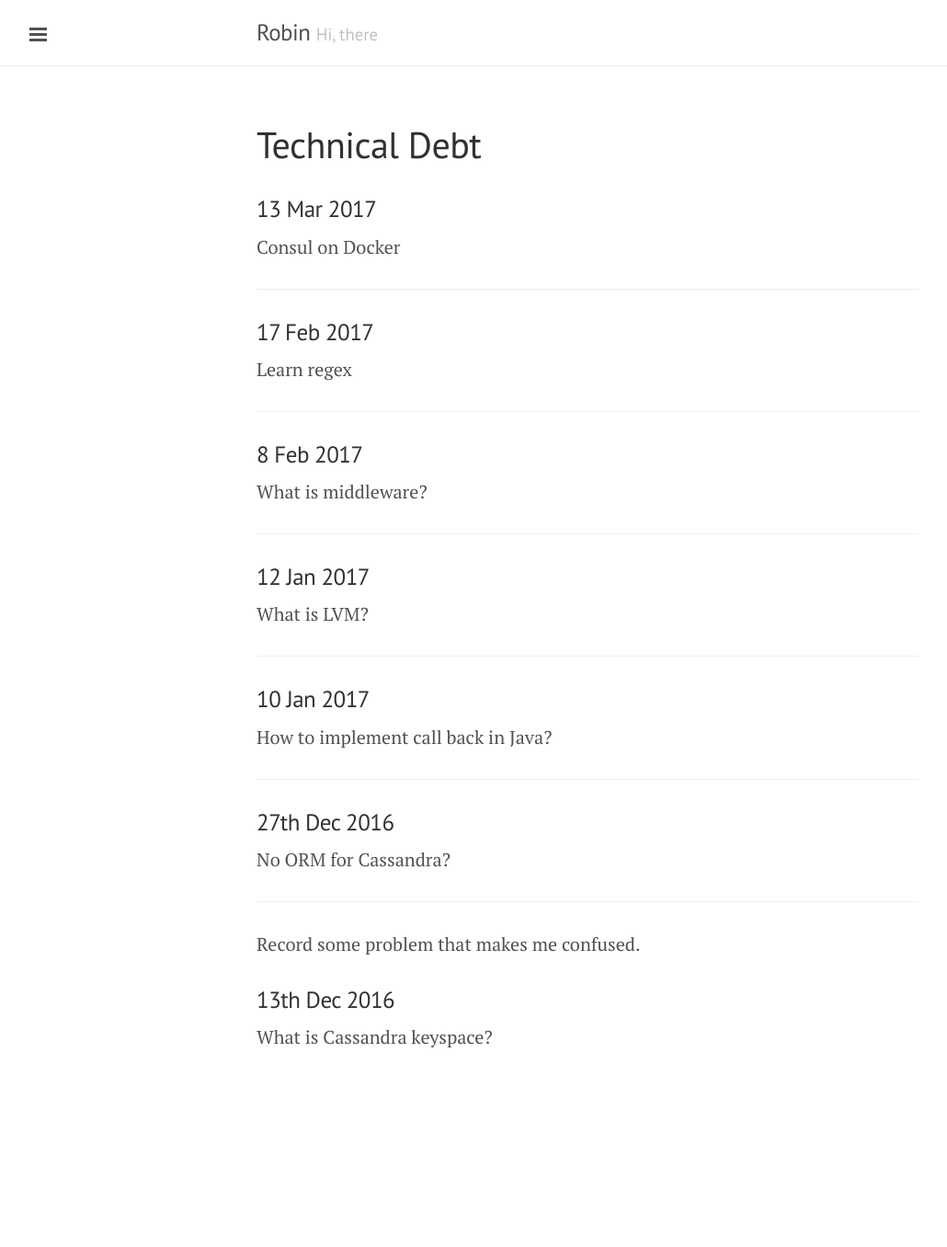
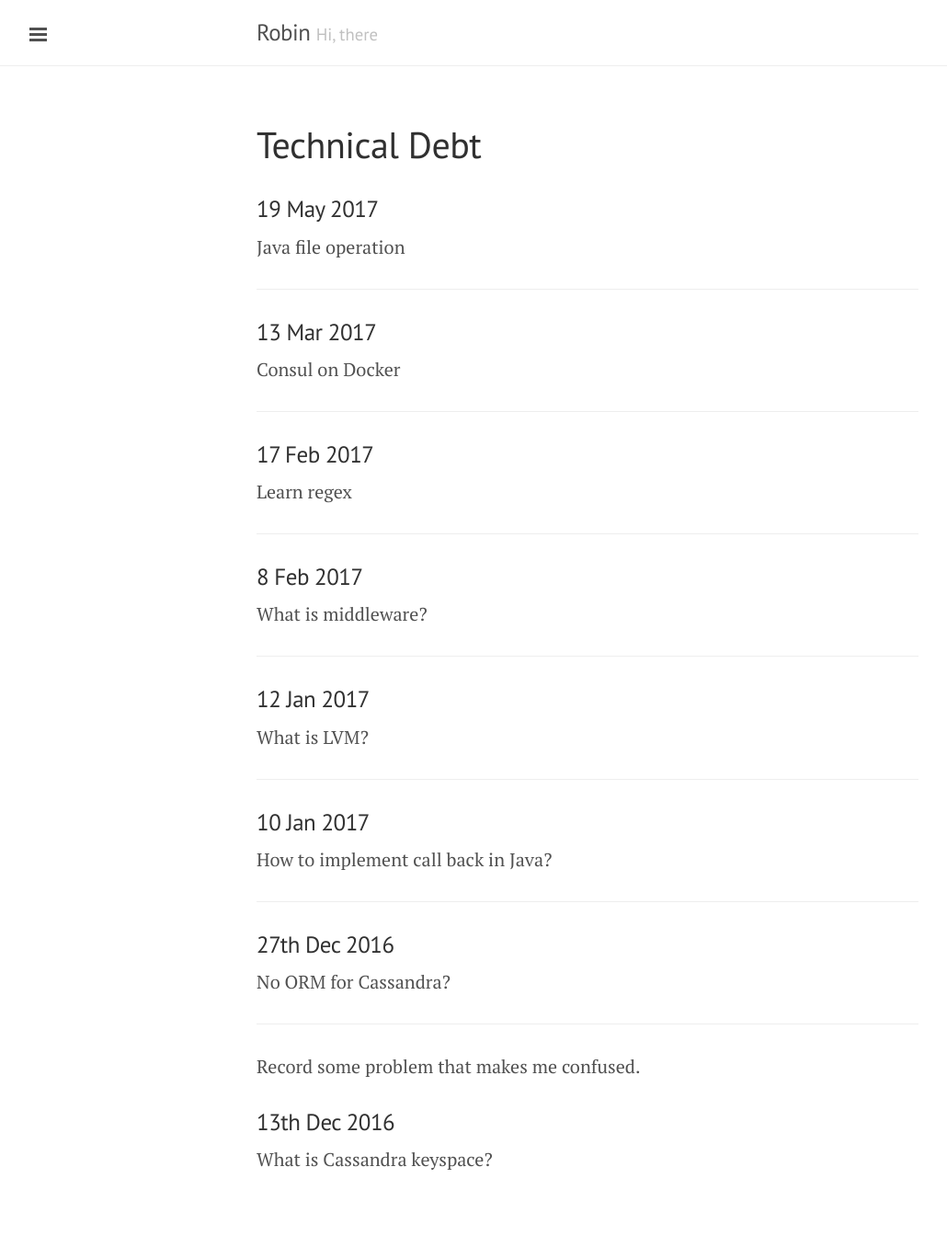
Before and after one commit to RobinGG/RobinGG.github.io, a Jekyll site: the page built from technicalDebt/index.md, in a window 1280 px wide. Shown: the whole page at 92% size, without its empty margins (1-1031 px from the left). Built offline with Jekyll 4.4.1, drawn with Linux system fonts in a browser that asks for light colours; before the commit the page ends 1223 px from its top, so only the background shows below that.

Commit message:
tech debt on May 19

```diff
--- a/technicalDebt/index.md
+++ b/technicalDebt/index.md
@@ -1,6 +1,12 @@
 ---
 layout: page
 title: Technical Debt
+---
+
+### 19 May 2017
+
+Java file operation
+
 ---
 
 ### 13 Mar 2017
```
